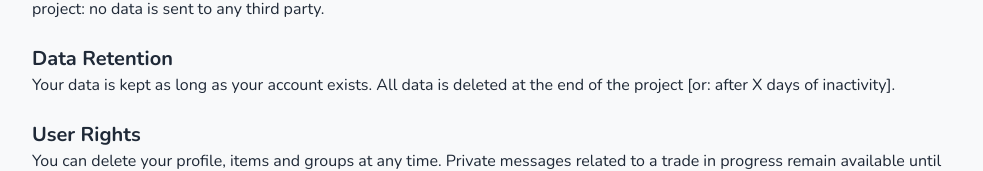
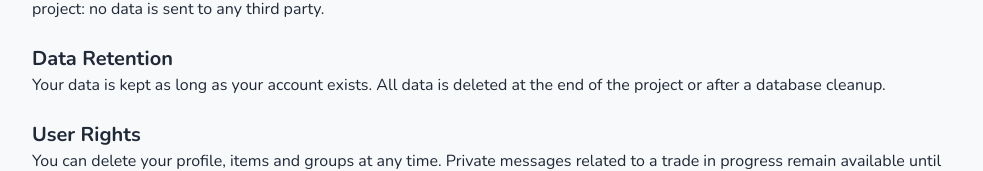
Before and after one commit to Tommfnr/Transcendence, an Angular app in the folder frontend/app/: page /privacyPolicy in a window 1280 px wide. Shown: the part 748-919 px from the top of the page, without its empty margins (144-1127 px from the left). Built offline with nearby package versions, Linux system fonts and the light colour scheme; no server answers.

Commit message:
fix: clarified data retention

```diff
--- a/frontend/app/src/app/pages/privacyPolicy/privacyPolicy.html
+++ b/frontend/app/src/app/pages/privacyPolicy/privacyPolicy.html
@@ -47,7 +47,7 @@
         <h2 class="text-xl font-bold">Data Retention</h2>
         <p>
             Your data is kept as long as your account exists. All data is deleted at the end of
-            the project [or: after X days of inactivity].
+            the project or after a database cleanup.
         </p>
     </div>
 
```
